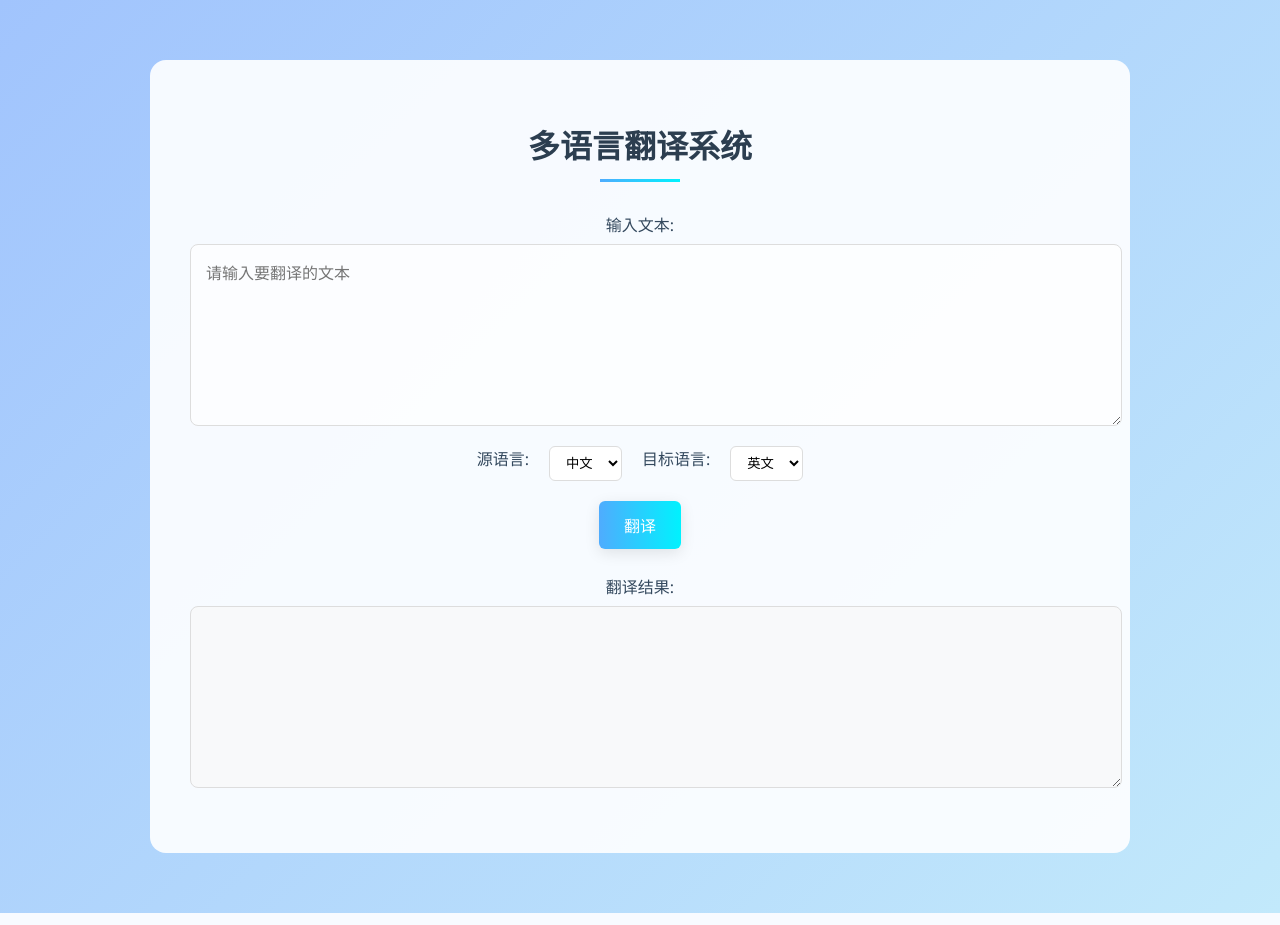
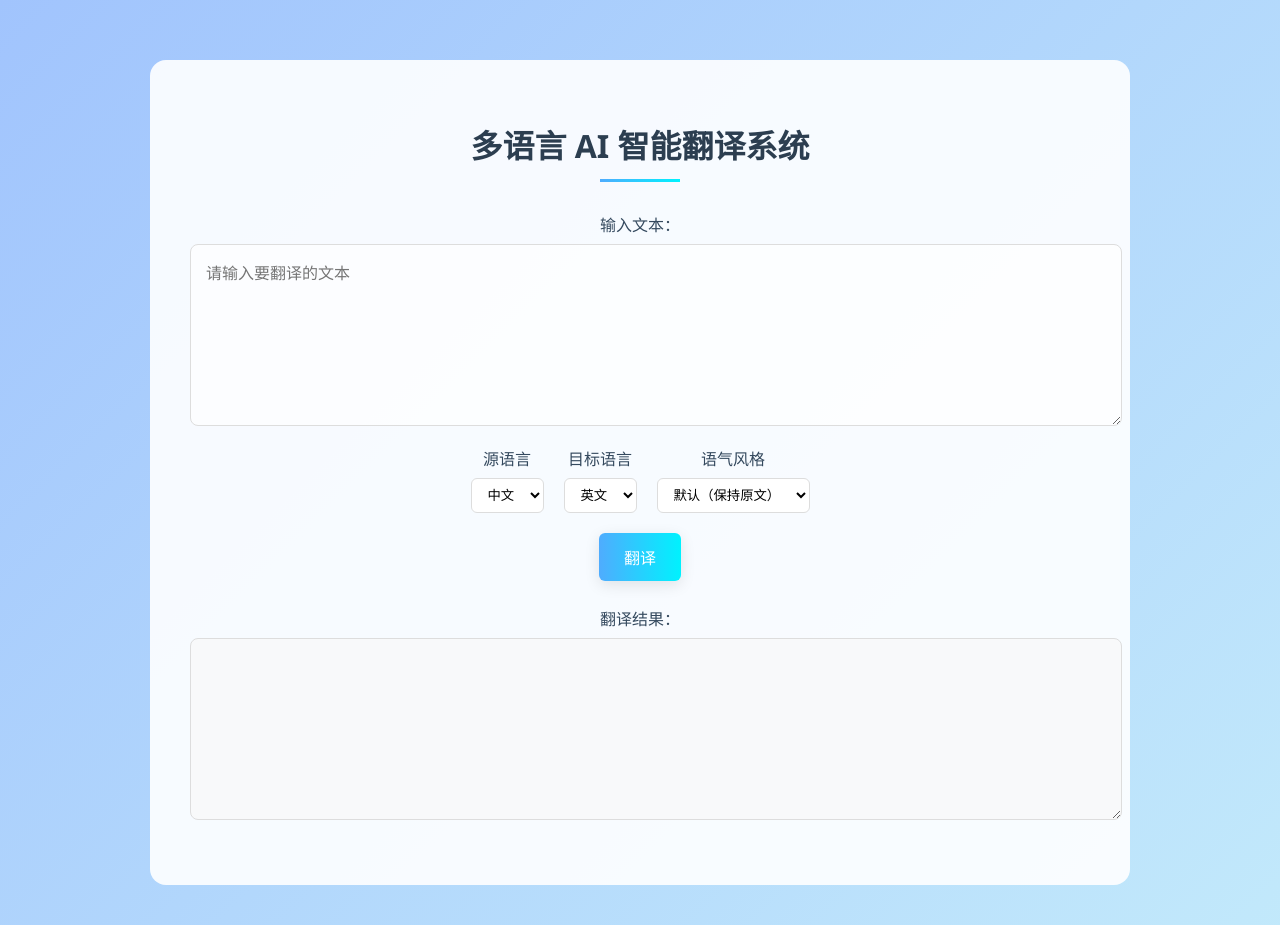
Before and after one commit to Zhoujingze/DeepSeek-Translator, a Flask app: page / in a window 1280 px wide. Shown: the top 925 px of the page. Run offline with Flask 3, Linux system fonts and the light colour scheme.

Commit message:
Add files via upload

```diff
--- a/templates/index.html
+++ b/templates/index.html
@@ -1,21 +1,22 @@
 <!DOCTYPE html>
-<html lang="en">
+<html lang="zh-CN">
 <head>
     <meta charset="UTF-8">
     <meta name="viewport" content="width=device-width, initial-scale=1.0">
-    <title>多语言翻译系统</title>
-    <link rel="stylesheet" href="../static/style.css">
+    <title>多语言 AI 智能翻译系统</title>
+    <link rel="stylesheet" href="{{ url_for('static', filename='style.css') }}">
 </head>
 <body>
     <div class="container">
-        <h1>多语言翻译系统</h1>
+        <h1>多语言 AI 智能翻译系统</h1>
 
         <div class="input-section">
-            <label for="source-text">输入文本:</label>
+            <label for="source-text">输入文本：</label>
             <textarea id="source-text" placeholder="请输入要翻译的文本"></textarea>
 
             <div class="language-select">
-                <label for="source-lang">源语言:</label>
+                <div class="select-group">
+                    <label for="source-lang">源语言</label>
                     <select id="source-lang">
                         <option value="中文">中文</option>
                         <option value="英文">英文</option>
@@ -24,8 +25,10 @@
                         <option value="日语">日语</option>
                         <option value="德语">德语</option>
                     </select>
+                </div>
 
-                <label for="target-lang">目标语言:</label>
+                <div class="select-group">
+                    <label for="target-lang">目标语言</label>
                     <select id="target-lang">
                         <option value="英文">英文</option>
                         <option value="中文">中文</option>
@@ -36,15 +39,27 @@
                     </select>
                 </div>
 
+                <div class="select-group">
+                    <label for="tone">语气风格</label>
+                    <select id="tone">
+                        <option value="default">默认（保持原文）</option>
+                        <option value="formal">正式</option>
+                        <option value="casual">口语</option>
+                        <option value="business">商务</option>
+                        <option value="literary">文学</option>
+                    </select>
+                </div>
+            </div>
+
             <button id="translate-btn">翻译</button>
         </div>
 
         <div class="output-section">
-            <label for="translated-text">翻译结果:</label>
+            <label for="translated-text">翻译结果：</label>
             <div id="translated-text" class="translated-text"></div>
         </div>
     </div>
 
-    <script src="../static/script.js"></script>
+    <script src="{{ url_for('static', filename='script.js') }}"></script>
 </body>
 </html>
```
Lines whose indentation alone changed are shown as unchanged.
